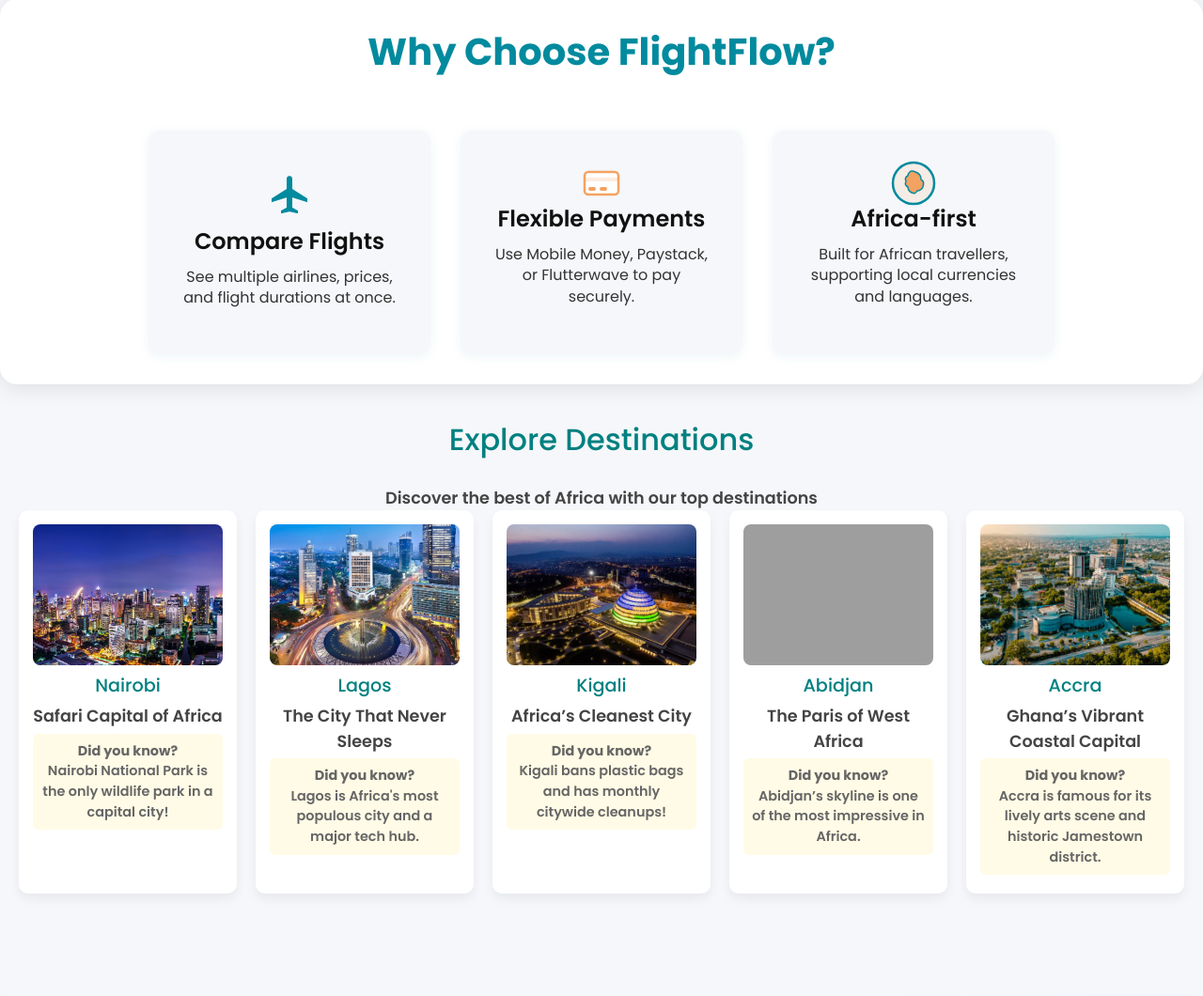
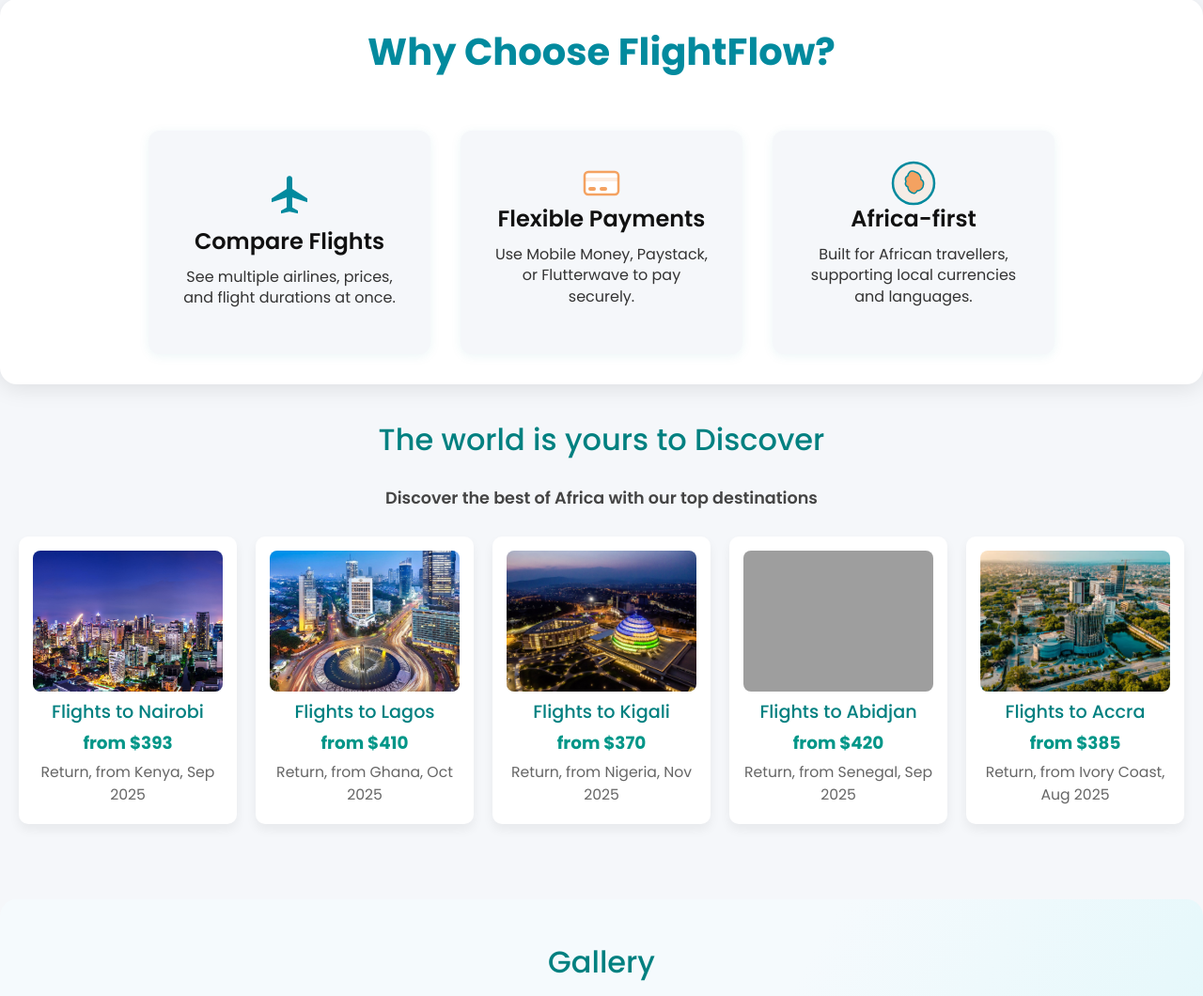
Before and after one commit to Bennymens/Flight-Flow, a Django app: page / in a window 1280 px wide. Shown: the part 901-1961 px from the top of the page at 94% size. Run offline with Django 5.2, Linux system fonts and the light colour scheme; grey boxes are pictures that could not be loaded.

Commit message:
fixing the explore Destinations section

```diff
--- a/core/templates/core/home.html
+++ b/core/templates/core/home.html
@@ -1098,54 +1098,40 @@
 </section>
 <!-- Explore Destinations Section -->
 <section class="destinations-section">
-  <h2>Explore Destinations</h2>
-  <div class ="subtitle" style="color: #444; font-size: 1.1rem; margin-bottom: 28px;">
+  <h2>The world is yours to Discover</h2>
+  <div class="subtitle" style="color: #444; font-size: 1.1rem; margin-bottom: 28px;">
     Discover the best of Africa with our top destinations
+  </div>
   <div class="destinations-grid">
     <div class="destination-card">
       <img src="{% static 'core/img/Nairobi.jpg' %}" alt="Nairobi">
-      <h3>Nairobi</h3>
-      <p>Safari Capital of Africa</p>
-      <p class="did-you-know">
-        <strong>Did you know?</strong><br>
-        Nairobi National Park is the only wildlife park in a capital city!
-      </p>
+      <h3>Flights to Nairobi</h3>
+      <span class="price" style="font-weight:700;color:#009688;font-size:1.15em;">from $393</span>
+      <p class="info" style="color:#666;">Return, from Kenya, Sep 2025</p>
     </div>
     <div class="destination-card">
       <img src="{% static 'core/img/lagos.jpg' %}" alt="Lagos">
-      <h3>Lagos</h3>
-      <p>The City That Never Sleeps</p>
-      <p class="did-you-know">
-        <strong>Did you know?</strong><br>
-        Lagos is Africa's most populous city and a major tech hub.
-      </p>
+      <h3>Flights to Lagos</h3>
+      <span class="price" style="font-weight:700;color:#009688;font-size:1.15em;">from $410</span>
+      <p class="info" style="color:#666;">Return, from Ghana, Oct 2025</p>
     </div>
     <div class="destination-card">
       <img src="{% static 'core/img/KIGALI.jpg' %}" alt="Kigali">
-      <h3>Kigali</h3>
-      <p>Africa’s Cleanest City</p>
-      <p class="did-you-know">
-        <strong>Did you know?</strong><br>
-        Kigali bans plastic bags and has monthly citywide cleanups!
-      </p>
+      <h3>Flights to Kigali</h3>
+      <span class="price" style="font-weight:700;color:#009688;font-size:1.15em;">from $370</span>
+      <p class="info" style="color:#666;">Return, from Nigeria, Nov 2025</p>
     </div>
     <div class="destination-card">
       <img src="{% static 'core/img/Abidjan.png' %}" alt="Abidjan">
-      <h3>Abidjan</h3>
-      <p>The Paris of West Africa</p>
-      <p class="did-you-know">
-        <strong>Did you know?</strong><br>
-        Abidjan’s skyline is one of the most impressive in Africa.
-      </p>
+      <h3>Flights to Abidjan</h3>
+      <span class="price" style="font-weight:700;color:#009688;font-size:1.15em;">from $420</span>
+      <p class="info" style="color:#666;">Return, from Senegal, Sep 2025</p>
     </div>
     <div class="destination-card">
       <img src="{% static 'core/img/Accra.jpg' %}" alt="Accra">
-      <h3>Accra</h3>
-      <p>Ghana’s Vibrant Coastal Capital</p>
-      <p class="did-you-know">
-        <strong>Did you know?</strong><br>
-        Accra is famous for its lively arts scene and historic Jamestown district.
-      </p>
+      <h3>Flights to Accra</h3>
+      <span class="price" style="font-weight:700;color:#009688;font-size:1.15em;">from $385</span>
+      <p class="info" style="color:#666;">Return, from Ivory Coast, Aug 2025</p>
     </div>
   </div>
 </section>
```
